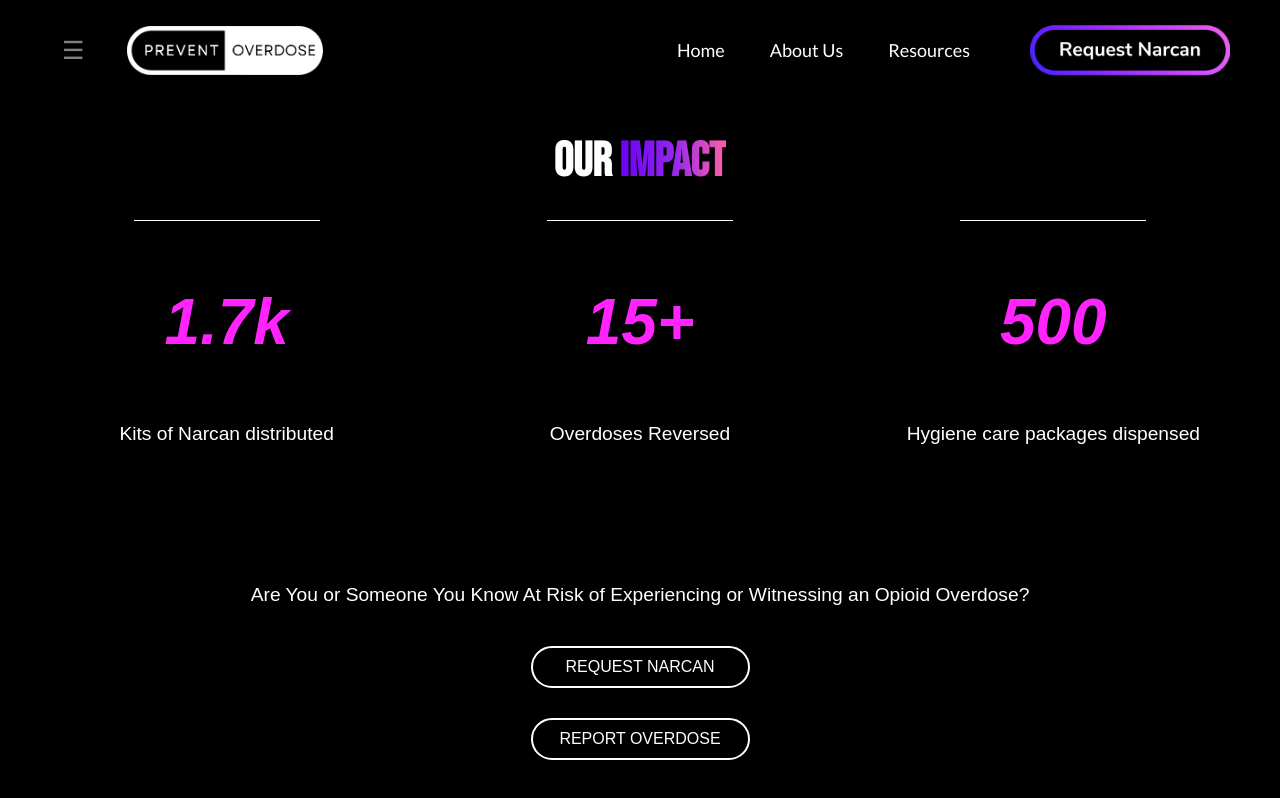
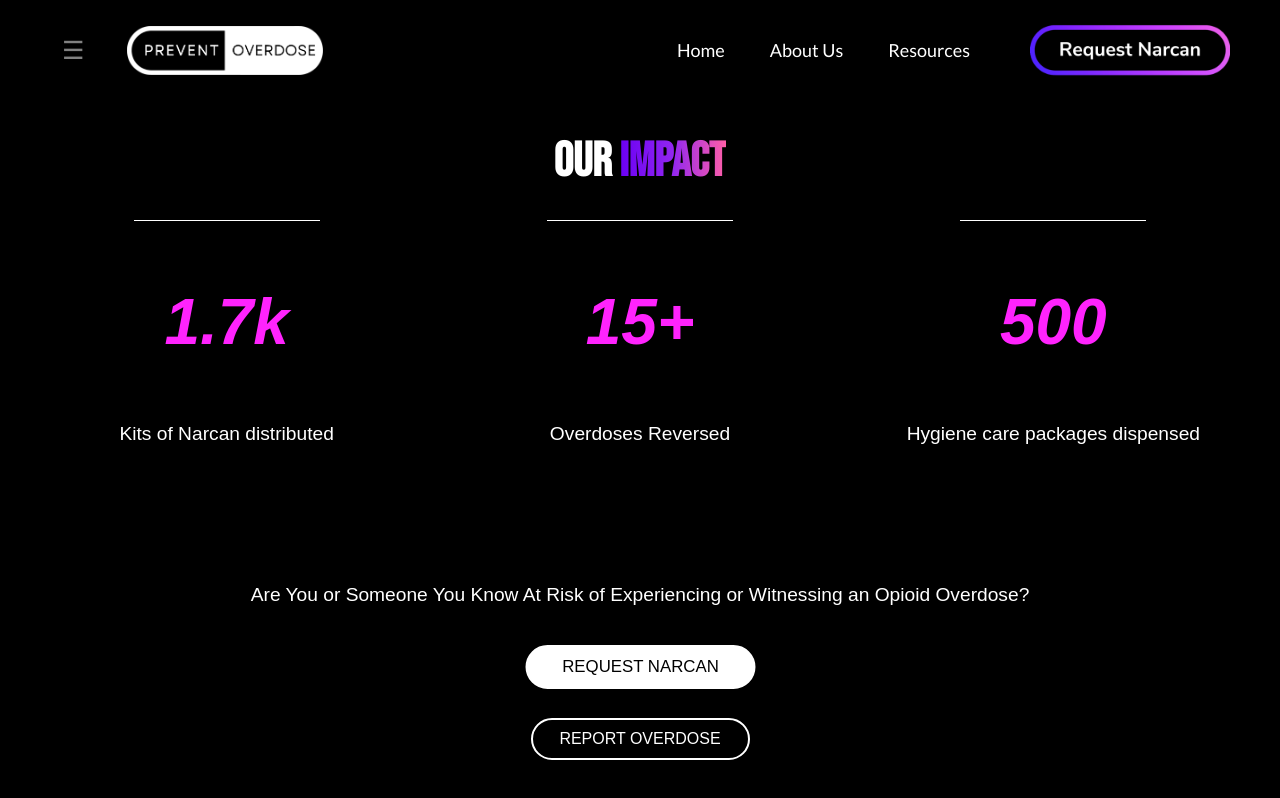
Before and after one commit to Prevent-Overdose/Prevent-Overdose, a React (Create React App) app in the folder frontend/: page / in a window 1280 px wide. In both pictures the pointer is over the link "REQUEST NARCAN". Shown: the part 2412-3210 px from the top of the page. Built offline with nearby package versions, Linux system fonts and the light colour scheme; the HTML template or start-up script is replaced by a standard one.

Commit message:
Homepage - changed closing button hover effects

```diff
--- a/frontend/src/pages/Home.css
+++ b/frontend/src/pages/Home.css
@@ -367,20 +367,17 @@ body { /* Reset the default body styles */
   color: black;
 }
 
-.request-narcan-button:hover {
-  background-color: black;
-  color: white;
-}
 
 .report-overdose-button {
   background-color: black;
   color: white;
 }
 
-.report-overdose-button:hover {
-  background-color: white;
-  color: black;
+.closing-button:hover {
+  transform: scale(1.05); /* Slightly increase size */
+  box-shadow: 0 4px 8px rgba(0, 0, 0, 0.2); /* Add a subtle shadow */
 }
+
 
 
 /* MEDIA QUERY FOR MOBILE DEVICES */
```
